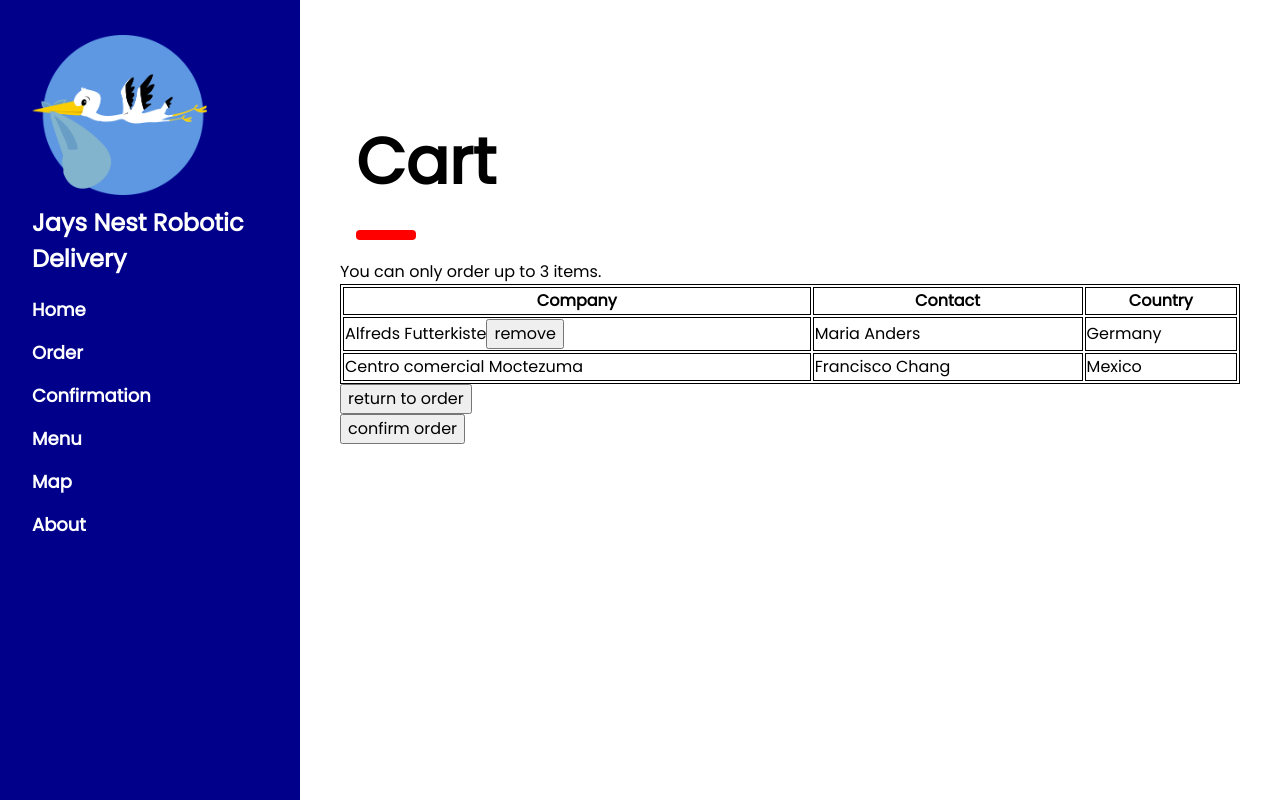
After one commit to reddign/jaysnestrobots, a PHP site: page /jaysnestrobots/cart.php in a window 1280 px wide. The commit adds this page. Run offline with PHP 8.4, Linux system fonts and the light colour scheme; the visitor is signed in with stand-in values (Sample User, id 1).

Commit message:
updates to cart and orderAlternative, close to fin

```diff
--- /dev/null
+++ b/src/cart.php
@@ -0,0 +1,68 @@
+<?PHP
+
+session_start();
+$loggedIn = isset($_SESSION["loggedIn"]);
+$path = '';
+require("includes/header.php");
+//We can start working on this page while developing the map and item list
+//but will need to update it once deliverables are complete
+?>
+
+ <!-- Header -->
+ <div class="w3-container" style="margin-top:80px" id="showcase">
+    <h1 class="w3-jumbo"><b>Cart</b></h1>
+    <hr style="width:50px;border:5px solid red" class="w3-round">
+ </div>
+ <?php
+ if(!$loggedIn){
+
+   header("Location: http://localhost/jaysnestrobots/src/login.php", TRUE, 301);
+   ?>
+   <?php
+}
+?>
+
+ <?php
+ // connect to db
+ $servername = "156.67.74.51";
+ $user= "u413142534_robots";
+ $pass= "R0b0tsRul3";
+ $dbname = "u413142534_jaysnest";
+ echo "You can only order up to 3 items.";
+
+ // create cart
+ ?>
+ <html>
+ <style>
+table, th, td {
+  border:1px solid black;
+}
+</style>
+
+ <table style="width:100%">
+  <tr>
+    <th>Company</th>
+    <th>Contact</th>
+    <th>Country</th>
+  </tr>
+  <tr>
+    <td>Alfreds Futterkiste<button type= "button"> remove </button></td>
+    <td>Maria Anders</td>
+    <td>Germany</td>
+  </tr>
+  <tr>
+    <td>Centro comercial Moctezuma</td>
+    <td>Francisco Chang</td>
+    <td>Mexico</td>
+  </tr>
+</table>
+
+<form action="http://localhost/jaysnestrobots/src/orderAlternative.php">
+    <input type="submit" value="return to order" />
+</form>
+
+<form action=>
+    <input type="submit" value="confirm order" style = "margin-right: 200px"/>
+</form>
+
+</html>
--- a/src/order_confirmation.php
+++ b/src/order_confirmation.php
@@ -10,6 +10,8 @@ require("includes/header.php");
  </div>
  <?php
  echo "Your order is confirmed and will be ready in 10 - 15 minutes."
+
+ //create progress bar for robot delivery
  ?>
  <?PHP
 require("includes/footer.php");
```
Also changed, not shown: src/orderAlternative.php (+30 -8 lines), src/order_add.php (+5 -3 lines).
